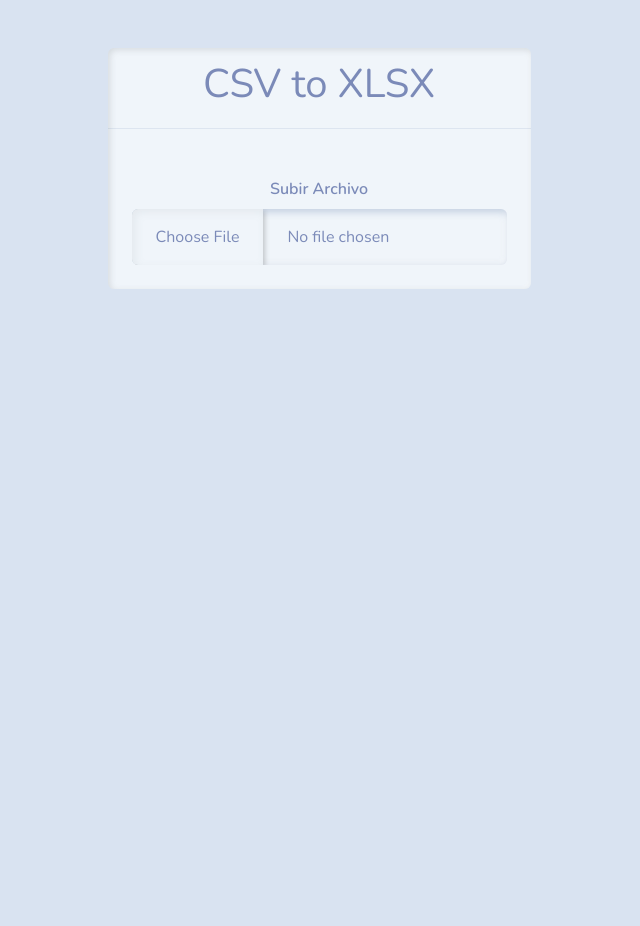
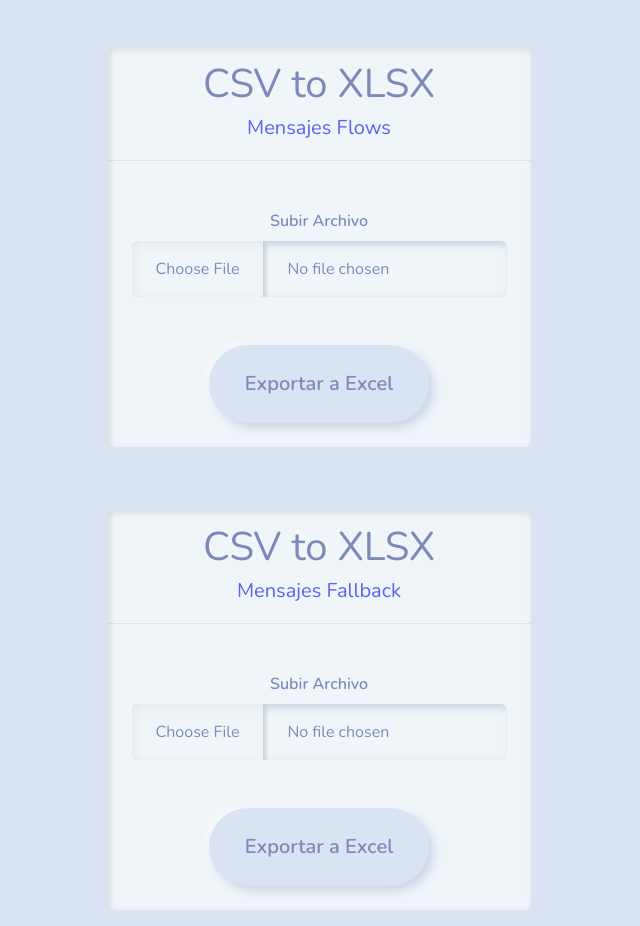
Before and after one commit to steventflorez/Converted_Message, an Angular app: page / in a window 1280 px wide. Shown: the whole page, without its empty margins (321-961 px from the left). Before the commit the page ends 800 px from the top, so only its background shows below. Built offline with nearby package versions, Linux system fonts and the light colour scheme.

Commit message:
se agrega excel de solo mensajes

```diff
--- a/src/app/app.component.html
+++ b/src/app/app.component.html
@@ -1,15 +1,31 @@
 <div style="text-align:center" class="d-flex justify-content-center align-items-center">
 
   <div class="card bg-light mb-3 mt-5" style="max-width: 50rem;">
-    <div class="card-header"><h1>CSV to XLSX</h1></div>
+    <div class="card-header"><h1>CSV to XLSX</h1><h5 class="text-info">Mensajes Flows</h5></div>
     <div class="card-body">
       <div>
         <label for="formFile" class="form-label mt-4">Subir Archivo</label>
-        <input class="form-control" type="file" id="formFile" (change)="onFileChange($event)">
+        <input class="form-control" type="file" id="formFile" (change)="onFileChange($event,'flows')">
       </div>
-      <p *ngIf="messageAlert" class="text-danger mt-3">Archivo no Permitido</p>
-      <button *ngIf="btnShow" class="btn btn-lg btn-primary mt-5" type="button" (click)="exportToExcel()">Exportar a Excel</button>
+
+      <button class="btn btn-lg btn-primary mt-5" type="button" (click)="exportToExcel()">Exportar a Excel</button>
     </div>
   </div>
 
 </div>
+
+<div style="text-align:center" class="d-flex justify-content-center align-items-center">
+
+  <div class="card bg-light mb-3 mt-5" style="max-width: 50rem;">
+    <div class="card-header"><h1>CSV to XLSX</h1><h5 class="text-info">Mensajes Fallback</h5></div>
+    <div class="card-body">
+      <div>
+        <label for="formFile" class="form-label mt-4">Subir Archivo</label>
+        <input class="form-control" type="file" id="formFile" (change)="onFileChange($event,'fallback')">
+      </div>
+
+      <button  class="btn btn-lg btn-primary mt-5" type="button" (click)="exportToExcel2()">Exportar a Excel</button>
+    </div>
+  </div>
+
+</div>
--- a/src/app/app.component.ts
+++ b/src/app/app.component.ts
@@ -18,7 +18,7 @@ export class AppComponent {
   messageAlert: boolean = false;
   data: any[] = [];
 
-  onFileChange(event: any): void {
+  onFileChange(event: any, tipo:string): void {
     this.btnShow = false;
     const file = event.target.files[0];
     if (file) {
@@ -31,54 +31,15 @@ export class AppComponent {
         const sheetName = workbook.SheetNames[0];
         const worksheet = workbook.Sheets[sheetName];
         this.data = XLSX.utils.sheet_to_json(worksheet);
-
-        console.log(this.data);
-        this.createHeader()// Muestra el JSON cargado
       };
       reader.readAsArrayBuffer(file); // Usamos readAsArrayBuffer en vez de readAsBinaryString
     }
   }
 
-  createHeader() {
-    this.data.forEach(dato => {
-      try {
-        // Intenta convertir el contenido a JSON
-        const contentObj = typeof dato.content === 'string' ? JSON.parse(dato.content) : dato.content;
 
-        // Accede a eventParameters
-        if (contentObj?.eventParameters) {
-          let flowResponse = contentObj.eventParameters.flowResponse;
-
-          for (let key in flowResponse) {
-            if (Array.isArray(flowResponse[key])) {
-              if (!this.headerModel[key]) {
-                this.headerModel[key] = [];
-              }
-              flowResponse[key].forEach((item: string) => {
-                if (!this.headerModel[key].includes(item)) {
-                  this.headerModel[key].push(item);
-                }
-              });
-            } else {
-              this.headerModel[key] = this.headerModel[key] || "";
-            }
-          }
-          this.messageAlert = false
-          this.btnShow = true
-        } else {
-          this.messageAlert = true
-          console.log('eventParameters no encontrados');
-        }
-      } catch (error) {
-        this.messageAlert = true
-        console.error('Error al parsear JSON:', error);
-      }
-    });
-  }
 
   exportToExcel(): void {
     const headers = new Set<string>();
-
     // Generar los encabezados dinámicos
     this.data.forEach((row: any) => {
       const contentObj = typeof row.content === 'string' ? JSON.parse(row.content) : row.content;
@@ -102,7 +63,6 @@ export class AppComponent {
 
       let [fecha , hora] = row.messageDate.split('T');
       hora = hora.split('+')[0]
-      console.log(row)
       const formattedRow: any = {
         messageId: row.messageId || "",
         telefono: row.contactId,
@@ -135,7 +95,47 @@ export class AppComponent {
     const dataBlob: Blob = new Blob([excelBuffer], {
       type: this.EXCEL_TYPE
     });
-    saveAs(dataBlob, 'Datos_Exportados.xlsx');
+    saveAs(dataBlob, 'flows_Exportados.xlsx');
+  }
+
+  exportToExcel2(){
+    const headers = new Set<string>();
+
+    const filteredData = this.data.map((row: any) => {
+      const contentObj = typeof row.content === 'string' ? JSON.parse(row.content) : row.content;
+      const flowResponse = contentObj?.body|| {};
+
+      let [fecha , hora] = row.messageDate.split('T');
+      hora = hora.split('+')[0]
+
+      const formattedRow: any = {
+        messageId: row.messageId || "",
+        telefono: row.contactId,
+        fecha: fecha|| "",
+        hora: hora || "",
+        mensaje: ''
+      };
+
+      if (typeof flowResponse === 'string') {
+        formattedRow.mensaje = flowResponse
+      }
+        return formattedRow;
+    });
+
+    const cleanFliterData = filteredData.filter((dato) => dato.mensaje != '');
+
+
+    const worksheet = XLSX.utils.json_to_sheet(cleanFliterData);
+    const workbook = XLSX.utils.book_new();
+    XLSX.utils.book_append_sheet(workbook, worksheet, 'Datos');
+
+    // Exportar a Excel
+    const excelBuffer: any = XLSX.write(workbook, { bookType: 'xlsx', type: 'array' });
+    const dataBlob: Blob = new Blob([excelBuffer], {
+      type: this.EXCEL_TYPE
+    });
+    saveAs(dataBlob, 'fallback_Exportados.xlsx');
+
   }
 
    corregirCodificacion(texto:string) {
```
Also changed, not shown: 3 other files (tests, documents, lock files or other folders).
